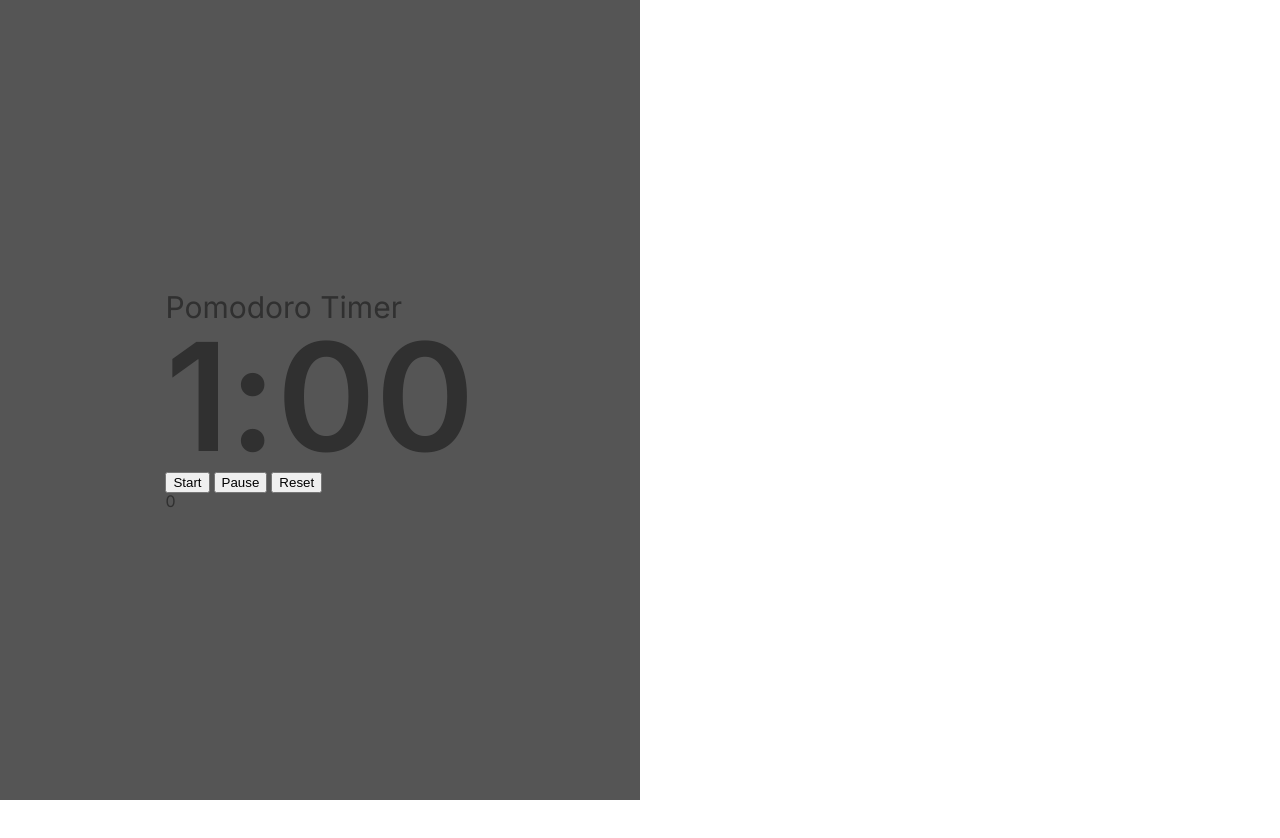
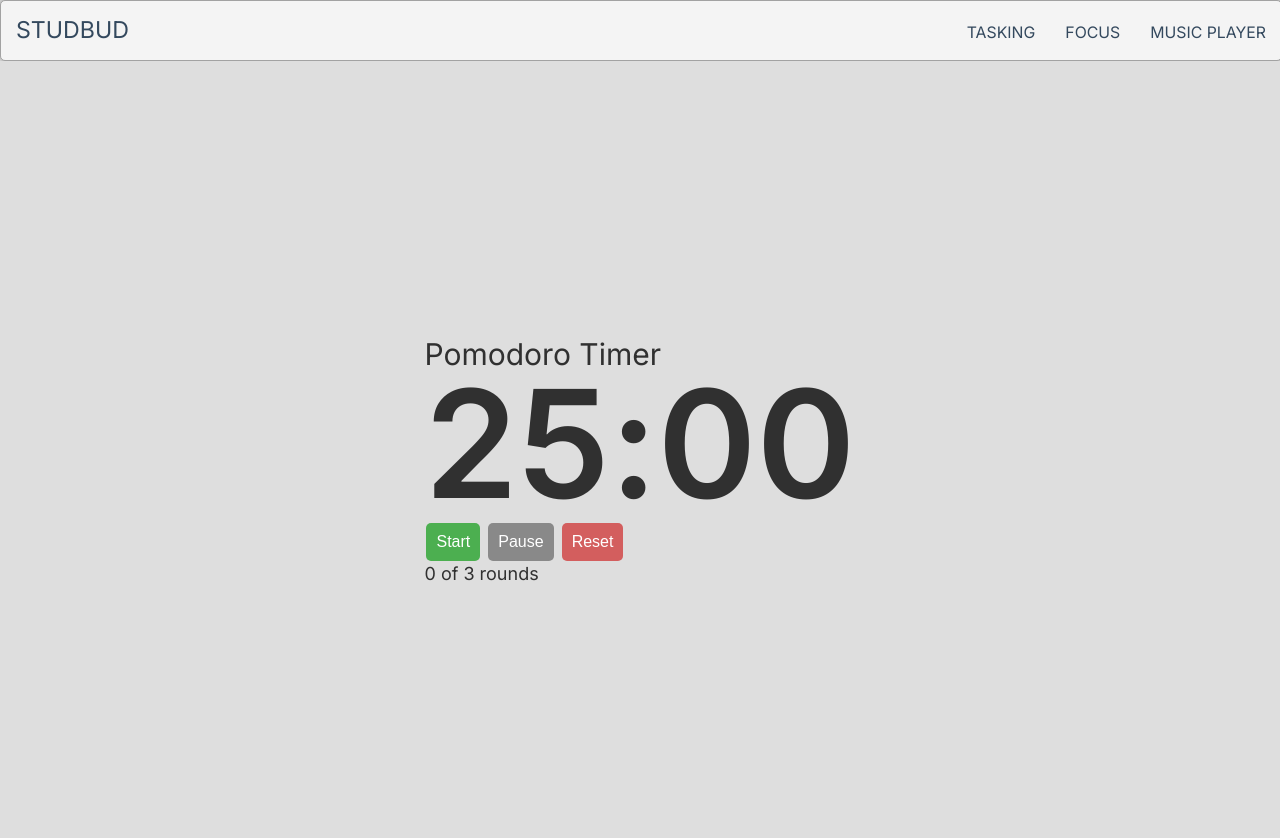
Before and after one commit to jkil4732/studbud, a website: page public/timer.html in a window 1280 px wide. Before the commit the page ends 800 px from the top, so only its background shows below. Drawn offline with Linux system fonts and the light colour scheme.

```diff
--- a/public/script.js
+++ b/public/script.js
@@ -1,8 +1,8 @@
 //--- Pomodoro Timer ---//
 //https://www.youtube.com/watch?v=a7Kt7S_4HOA
 
-let startTime = 1;
-let breakTime = 2;
+let startTime = 25;
+let breakTime = 5;
 
 let minutes = startTime;
 let seconds = 0;
@@ -13,14 +13,14 @@
 let timerPlay = false;
 let breakToggle = false;
 
-let setIterations = 1;
+let setIterations = 3;
 let numIterations = 0;
 
 function template() {
   document.getElementById("minutes").innerHTML = minutes;
   document.getElementById("seconds").innerHTML = "0" + seconds.toString();
 
-  document.getElementById("iteration").innerHTML = numIterations;
+  document.getElementById("iteration").innerHTML = numIterations + " of " + setIterations + " rounds";
 
 };
 
@@ -217,7 +217,6 @@
 
 //Create main task
 function addTask(name, due, time, notes) {
-  console.log("adding task");
   let d = new Date();
   let dateCreated = [d.getFullYear(), d.getMonth(), d.getFullMonth];
   let task = {
@@ -229,7 +228,6 @@
     subtasks: []
   };
   taskListArray.push(task);
-  console.log(task);
   renderTask(task);
 };
 
@@ -241,7 +239,7 @@
 }
 //Create subtask
 function addSubtask(name, parentTask) {
-  console.log("adding task");
+  console.log("adding sub task");
   let d = new Date();
   let dateCreated = [d.getFullYear(), d.getMonth(), d.getFullMonth];
   let task = {
@@ -262,24 +260,9 @@
   let item = document.createElement("li");
   item.classList.add("task-card");
 
-  var subtasksHTML = "";
-  for (subtask of task.subtasks) {
-    subtasksHTML += `<li class="subtask-container">
-                      <div class="row">
-                        <div class="col-1">
-                          <button class="complete-button" id="subtask-complete` + task.name + subtask.name + `"></button>
-                          <h3>` + subtask.name + `</h3>
-                        </div>
-                        <div class="col-2">
-                          <p>2h</p>
-                        </div>
-                      </div>
-                    </li>`
-  }
-
   item.innerHTML = `<div class="main-task-container" id="main-task-container` + task.name + `">
             <div class="col-1">
-              <button class="collapsible" id="collapsible` + task.name + `"><img src="../assets/images/arrow-down-sign-to-navigate.png" height="15px"></button>
+              <button class="collapsible" id="collapsible` + task.name + `"><div class="chevro-image"></div></button>
               <button class="complete-button" id="task-complete` + task.name + `"></button>
               <h3>` + task.name + `</h3>
             </div>
@@ -290,12 +273,11 @@
           <!-- <p>Due June 23</p> -->
 
           <ul class="content" id="content` + task.name + `">
-          ` + subtasksHTML + `
           </ul>
           <div class="subtask-container">
             <div class="row">
               <div class="col-1">
-                <img src="../assets/images/plus.png" width="13px">
+                <div class="plus-image"></div>
                 <form id="subtaskForm` + task.name + `">
                   <label for="subtask"></label>
                   <input type="text" id="subtaskInput` + task.name + `" name="subtask" placeholder="add subtask">
@@ -305,6 +287,10 @@
           </div>`
 
   //
+
+  for (subtask of task.subtasks) {
+    renderSubtask(task, subtask);
+  }
 
   let noTaskIndicator = document.getElementById("emptyList");
 
@@ -360,7 +346,7 @@
 //Render new subtask
 function renderSubtask(parentTask, task) {
   let item = document.getElementById("content" + parentTask.name);
-  item.innerHTML += `<li class="subtask-container" id="subtask-container` + parentTask.name + task.name + `">
+  item.insertAdjacentHTML( 'beforeend', `<li class="subtask-container" id="subtask-container` + parentTask.name + task.name + `">
                       <div class="row">
                         <div class="col-1">
                           <button class="complete-button" id="subtask-complete` + parentTask.name + task.name + `"></button>
@@ -370,20 +356,18 @@
                           <p>2h</p>
                         </div>
                       </div>
-                    </li>`
+                    </li>`);
   //
 
-  let taskCompleteButton = document.getElementById("subtask-complete" + parentTask.name + task.name);
-
-  taskCompleteButton.addEventListener("click", function(event) {
+  let completeCheckbox = document.getElementById("subtask-complete" + parentTask.name + task.name)
+  completeCheckbox.addEventListener("click", function(event) {
     event.preventDefault();
     removeSubtask(parentTask, task);
   });
-
-};
+}
 
 function removeSubtask(parentTask, task) {
-  var index = parentTask.subtasks.findIndex((item) => item.name == task.name);
+  const index = parentTask.subtasks.findIndex((item) => item.name == task.name);
    if( index >= 0) {
      parentTask.subtasks.splice(index, 1);
 
--- a/public/style.css
+++ b/public/style.css
@@ -44,81 +44,94 @@
 	border-spacing: 0;
 }
 
-/*
-.container {  display: grid;
-  grid-template-columns: 1fr;
-  grid-template-rows: 206.4px 2.3fr 0.1px;
-  gap: 0px 0px;
-  grid-auto-flow: row;
-  grid-template-areas:
-    "focus-section"
-    "task-section"
-    ".";
+/* NAV */
+/* https://codepen.io/acarlie/pen/JjPKmmV */
+
+ul {
+  margin: 0;
+  padding: 0;
+  list-style: none;
 }
 
-.focus-section {  display: grid;
-  grid-template-columns: 1fr 1fr 1fr;
-  grid-template-rows: 0fr 1fr;
-  gap: 0px 0px;
-  grid-auto-flow: row;
-  grid-template-areas:
-    ". . ."
-    "left-float timer tasks-list";
-  grid-area: time;
+
+h2,
+h3,
+a {
+	color: #34495e;
 }
 
-.left-float { grid-area: left-float; }
-
-.timer { grid-area: timer; }
-
-.tasks-list { grid-area: tasks-list; }
-
-.task-section {  display: grid;
-  grid-template-columns: 1fr 1fr 1fr;
-  grid-template-rows: 0.5fr 1.5fr;
-  gap: 0px 0px;
-  grid-auto-flow: row;
-  grid-template-areas:
-    "task-header task-header task-header"
-    "Nav col-1 col-2";
-  grid-area: task;
+a {
+	text-decoration: none;
 }
 
-.Nav { grid-area: Nav; }
 
-.col-1 { grid-area: col-1; }
 
-.col-2 { grid-area: col-2; }
-
-.task-header { grid-area: task-header; }
-
-/* */
-
-/*
-
-.container {
-  height: 100%;
+.logo {
+	margin: 0;
+	font-size: 1.45em;
 }
 
-.focus-section {
-  width: 100%;
-  height: 50%;
+.main-nav {
+	margin-top: 5px;
 
-  color: blue;
+}
+.logo a,
+.main-nav a {
+	padding: 10px 15px;
+	text-transform: uppercase;
+	text-align: center;
+	display: block;
 }
 
-.task-section {
-  width: 100%;
-  height: 50%;
-
-  background-color: red;
+.main-nav a {
+	color: #34495e;
+	font-size: .99em;
 }
 
-*/
+.main-nav a:hover {
+	color: #718daa;
+}
+
+.header {
+	padding-top: .5em;
+	padding-bottom: .5em;
+	border: 1px solid #a2a2a2;
+	background-color: #f4f4f4;
+	-webkit-box-shadow: 0px 0px 14px 0px rgba(0,0,0,0.75);
+	-moz-box-shadow: 0px 0px 14px 0px rgba(0,0,0,0.75);
+	box-shadow: 0px 0px 14px 0px rgba(0,0,0,0.75);
+	-webkit-border-radius: 5px;
+	-moz-border-radius: 5px;
+	border-radius: 5px;
+}
+
+
+/* =================================
+  Media Queries
+==================================== */
+
+@media (min-width: 769px) {
+	.header,
+	.main-nav {
+		display: flex;
+	}
+	.header {
+		flex-direction: column;
+		align-items: center;
+    width: 100%;
+	}
+}
+@media (min-width: 1025px) {
+	.header {
+		flex-direction: row;
+		justify-content: space-between;
+	}
+
+}
 
 /* TASKING */
 
-h1, h2, h3, h4, p {
+h1, h2, h3, h4, p, li {
   font-family: 'Inter', sans-serif;
   color: #303030;
 }
@@ -252,9 +265,9 @@
 /* ------------Timer------------*/
 
 .focusSection{
-  width: 50%;
+  width: 100%;
   height: 100%;
-  background-color:#555555;
+  background-color:#dedede;
 }
 
 .focusSection .container {
@@ -264,19 +277,63 @@
   display: flex;
   justify-content: center;
   align-items: center;
-
-  /*transform: translate(75%, 0px);*/
 }
-
-
 
 .time-container {
 
   font-size: 150px;
   font-weight: 600;
-  color: white;
 
   display: flex;
   justify-content: start;
   align-items: center;
 }
+
+.controls-container button {
+  border: none;
+  color: white;
+  padding: 10px 10px;
+  text-align: center;
+  text-decoration: none;
+  display: inline-block;
+  font-size: 16px;
+  margin: 4px 2px;
+  transition-duration: 0.4s;
+  cursor: pointer;
+}
+
+.startButton {
+  background-color: #4CAF50;
+  color: black;
+  border: none;
+  border-radius: 5px;
+}
+
+.startButton:hover {
+  background-color: #595959;
+  color: white;
+}
+
+.pauseButton {
+  background-color: rgb(137, 137, 137);
+  color: black;
+  border: none;
+  border-radius: 5px;
+}
+
+.pauseButton:hover {
+  background-color: #595959;
+  color: white;
+}
+
+.resetButton {
+  border-radius: 5px;
+  background-color: #d35e5e;
+  color: black;
+  border: none;
+}
+
+.resetButton:hover {
+  background-color: #595959;
+  color: white;
+}
--- a/public/timer.html
+++ b/public/timer.html
@@ -11,6 +11,15 @@
   </head>
 
   <body onload="template()">
+
+    <header class="header">
+      <h1 class="logo"><a href="index.html">StudBud</a></h1>
+        <ul class="main-nav">
+            <li><a href="task-list.html">Tasking</a></li>
+            <li><a href="timer.html">Focus</a></li>
+            <li><a href="music-player.html">Music Player</a></li>
+        </ul>
+    </header>
 
     <div class="focusSection">
       <div class="container">
@@ -42,12 +51,12 @@
               <span class="play-button play-button-before"></span>
               <span class="play-button play-button-after"></span>
             </span>
-            <button onclick="start()">Start</button>
-            <button onclick="pause()">Pause</button>
-            <button onclick="reset()">Reset</button>
+            <button onclick="start()" class="startButton">Start</button>
+            <button onclick="pause()" class="pauseButton">Pause</button>
+            <button onclick="reset()" class="resetButton">Reset</button>
           </div>
 
-          <h4 id="iteration"></h4>
+          <h3 class="iterations"id="iteration"></h3>
 
         </div>
       </div>
```
Also changed, not shown: public/index.html (+8 -22 lines), public/music-player.html (added, +76 -0 lines), public/task-list.html (+30 -5 lines), dist/index.html, dist/music-player.html (added), dist/task-list.html, dist/timer.html, 7 other files.
